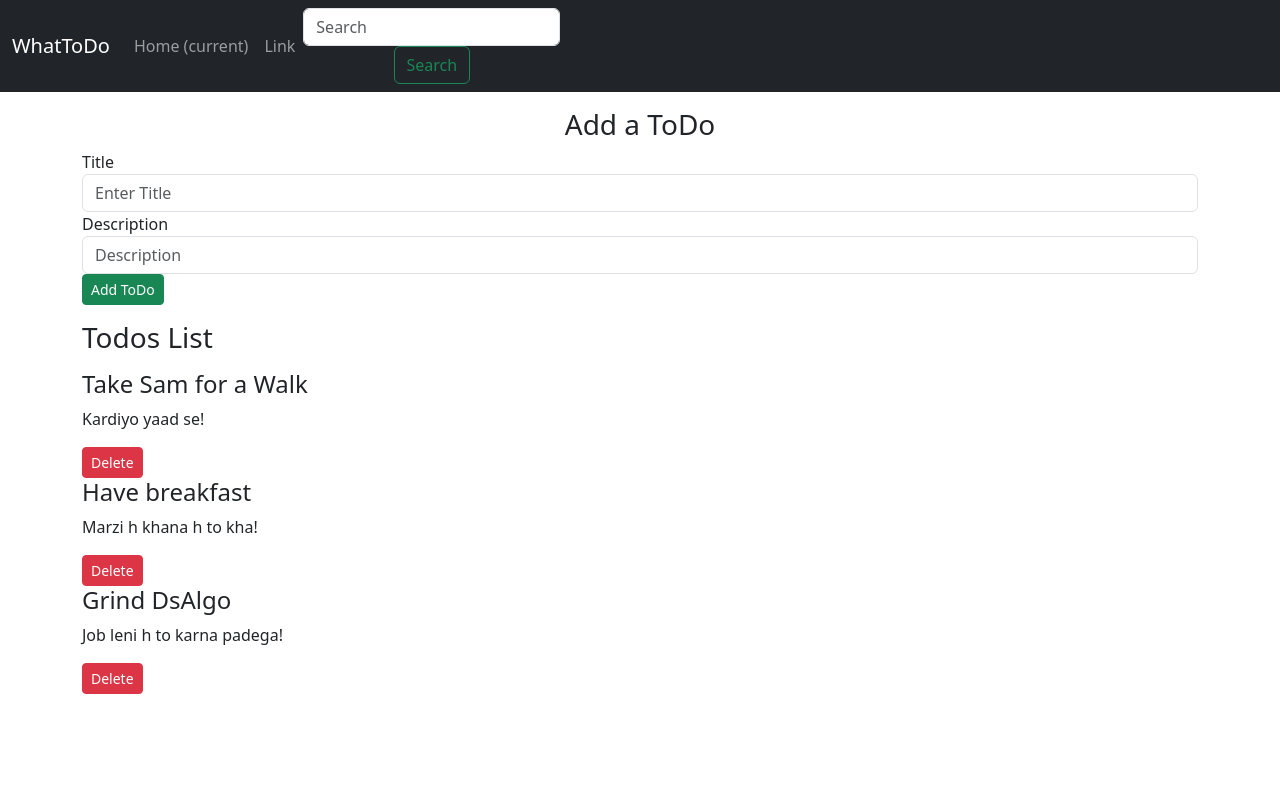
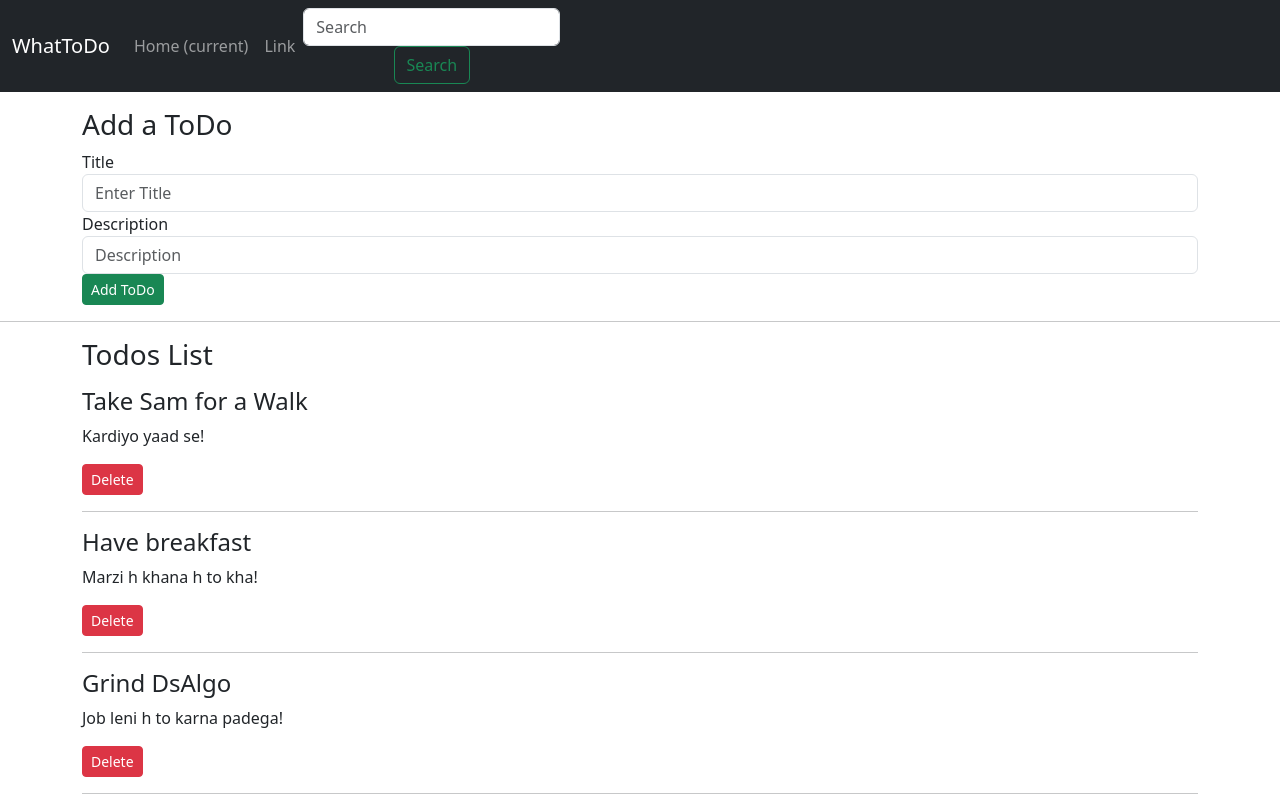
Before and after one commit to OfficialNMN/Inventory-Manager, a React (Create React App) app: page / in a window 1280 px wide. Shown: the top 800 px of the page. Built offline with nearby package versions, Linux system fonts and the light colour scheme.

Commit message:
improved

```diff
--- a/src/App.js
+++ b/src/App.js
@@ -8,13 +8,31 @@
 function App(){
 
   const onDelete = (todo) => {
-    console.log("I am on delete")
-    settodos(todos.filter((e)=>{
+    setTodos(todos.filter((e)=>{
       return e!==todo;
     }))
+    console.log("I am on delete",todo)
   }
 
-const [todos, settodos] = useState([
+  const addTodo=(title,desc)=>{
+    let sno;
+    if (todos.length==0){
+      sno=1;
+    }
+    else{
+      sno = todos[todos.length-1].sno+1
+    }
+
+    const mytodo={
+      sno: sno,
+      title: title,
+      desc: desc,
+    }
+    console.log(mytodo)
+    setTodos([...todos, mytodo]);
+  }
+
+const [todos, setTodos] = useState([
     {
     sno:1,
     title: "Take Sam for a Walk",
@@ -35,7 +53,8 @@
   return (
     <div className="App">
       <Header title='WhatToDo'/>
-      <AddTodo/>
+      <AddTodo addTodo={addTodo}/>
+      <hr/>
       <Todos todos={todos} onDelete={onDelete}/>
       <Footer/>
     </div>
--- a/src/components/AddTodo.js
+++ b/src/components/AddTodo.js
@@ -1,20 +1,30 @@
-import React from "react";
+import React, {useState} from 'react'
 
-export const AddTodo = () => {
-  return (
-    <div className='container my-3' >
-      <h3>Add a ToDo</h3>
-      <form align='left'>
-        <div class="form-group">
-          <label for="title">Title</label>
-          <input type="text" class="form-control" id="text" aria-describedby="emailHelp" placeholder="Enter Title"  />
+export const AddTodo = (props) => {
+    const [title, settitle] = useState("")
+    const [desc, setdesc] = useState("")
+
+    const submit = (e)=>{
+        e.preventDefault();
+        if(!title || !desc){
+            alert("Title or Description can't be empty")
+        }
+        props.addTodo(title,desc);
+    }
+    return (
+        <div className='container my-3' align='left' >
+        <h3>Add a ToDo</h3>
+        <form align='left' onSubmit={submit}>
+            <div className="form-group">
+            <label htmlFor="title">Title</label>
+            <input type="text" className="form-control" id="text" value={title} onChange={(e)=>{settitle(e.target.value)}} aria-describedby="emailHelp" placeholder="Enter Title"  />
+            </div>
+            <div className="form-group">
+            <label htmlFor="desc">Description</label>
+            <input type="desc" className="form-control" id="desc" value={desc} onChange={(e)=>{setdesc(e.target.value)}} placeholder="Description" />
+            </div>
+            <button type="submit" className="btn btn-success btn-sm">Add ToDo</button>
+        </form>
         </div>
-        <div class="form-group">
-          <label for="desc">Description</label>
-          <input type="desc" class="form-control" id="desc" placeholder="Description" />
-        </div>
-        <button type="submit" class="btn btn-success btn-sm"> Add ToDo</button>
-      </form>
-    </div>
   );
 };
--- a/src/components/Footer.js
+++ b/src/components/Footer.js
@@ -2,8 +2,8 @@
 
 export default function Footer(props) {
     let footerStyle={
-        position:'absolute',
-        top:"100vh",
+        position:'relative',
+        top:"40vh",
         width:"100%"
     }
     return (
--- a/src/components/Todos.js
+++ b/src/components/Todos.js
@@ -8,8 +8,12 @@
             {/* to display all TodoItem components*/}
             {props.todos.length===0 ? "All clear Well Done!":
             props.todos.map((todo)=>{
-                return <TodoItem todo={todo} key={todo.sno} onDelete={props.onDelete}/>
-            })}
+                return (
+                <>
+                <TodoItem todo={todo} key={todo.sno} onDelete={props.onDelete}/>
+                <hr/>
+                </>
+            )})}
         </div>
     )
 }
```
